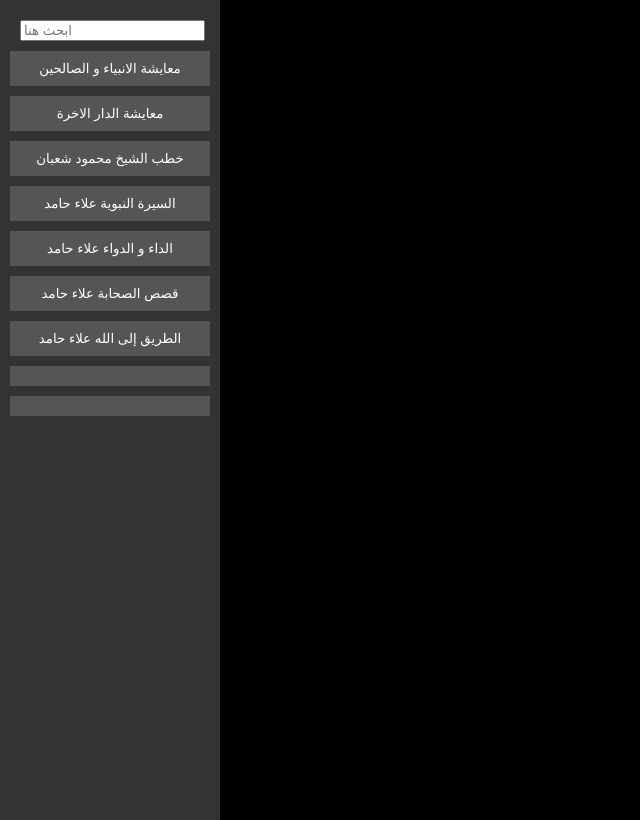
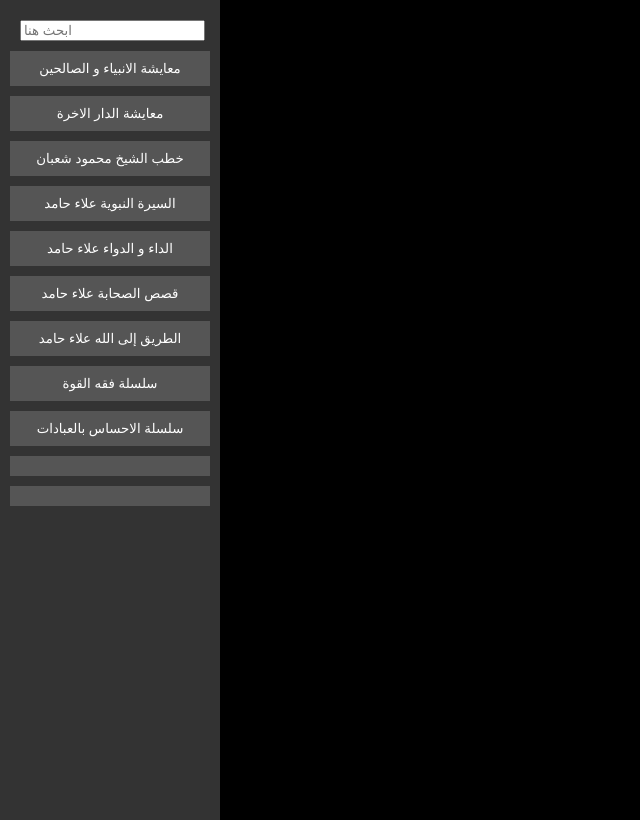
Before and after one commit to islam-way/islam-way.github.io, a plain HTML site: page index.html in a window 1280 px wide. Shown: the whole page, without its empty margins (0-640 px from the left). Drawn offline with Linux system fonts and the light colour scheme.

Commit message:
Update index.html

```diff
--- a/index.html
+++ b/index.html
@@ -27,8 +27,10 @@
         <button onclick=window.location.href='./?id=PL1i_D1Vw3d5PBeIjJipobiLY1y4VKyg9c';>الداء و الدواء علاء حامد</button>
         <button onclick=window.location.href='./?id=PL1i_D1Vw3d5ON4r03awUn6gPbgpCgb9xl';>قصص الصحابة علاء حامد</button>
         <button onclick=window.location.href='./?id=PL1i_D1Vw3d5NYUb87ULvvfMxV3yqWliBd';>الطريق إلى الله علاء حامد</button>
+        <button onclick=window.location.href='./?id=PLKd_OPEHWrqh4twiGPIW16jr5uo4tap5G';>سلسلة فقه القوة</button>
+        <button onclick=window.location.href='./?id=PLKd_OPEHWrqiEmbm9fhOMw8cJtByfvvj8';>سلسلة الاحساس بالعبادات</button>
         <button onclick=window.location.href='./?id=';></button>
-        <button onclick=window.location.href='./?id=';></button>
+	<button onclick=window.location.href='./?id=';></button>
     </div>
     <div id="video-frame">
         <iframe width="200" height="100" id="video" src="" title="YouTube video player" frameborder="0" allow="accelerometer; autoplay; clipboard-write; encrypted-media; gyroscope; picture-in-picture; web-share" referrerpolicy="strict-origin-when-cross-origin" allowfullscreen></iframe>
```
